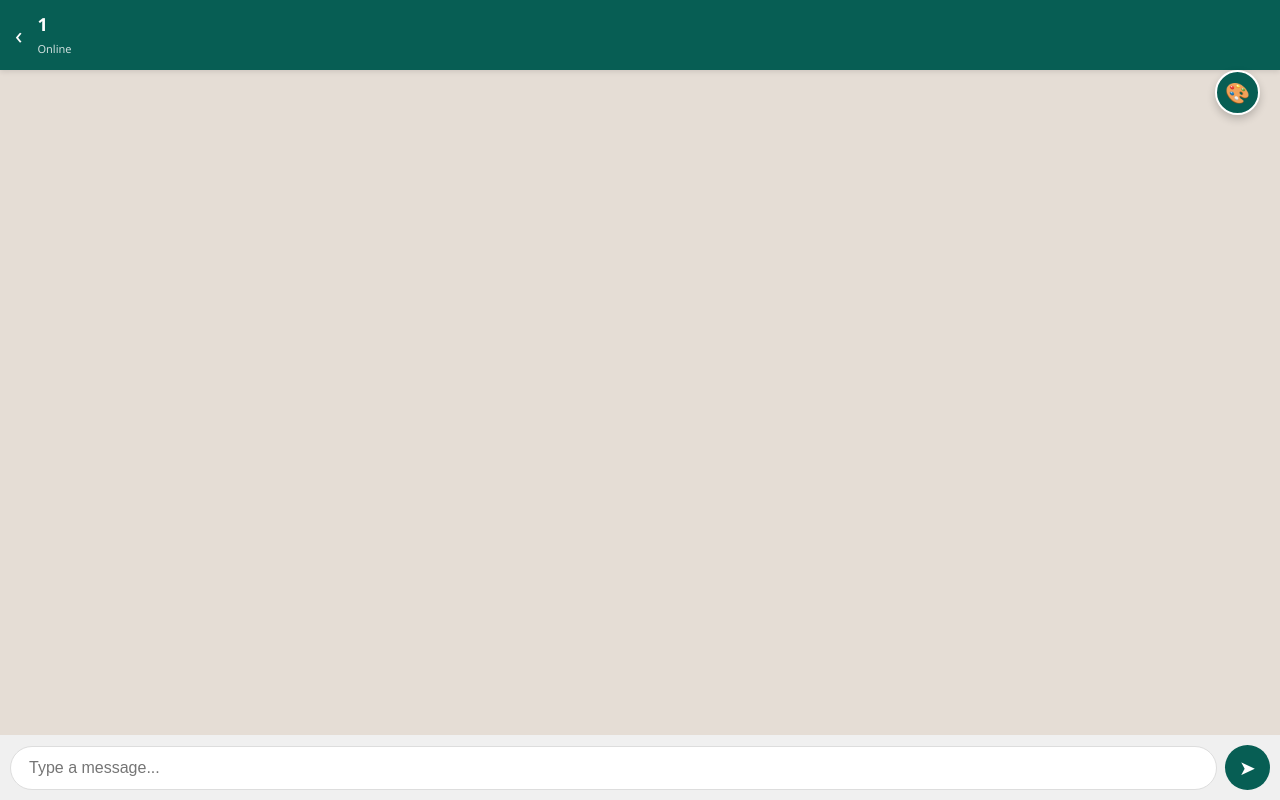
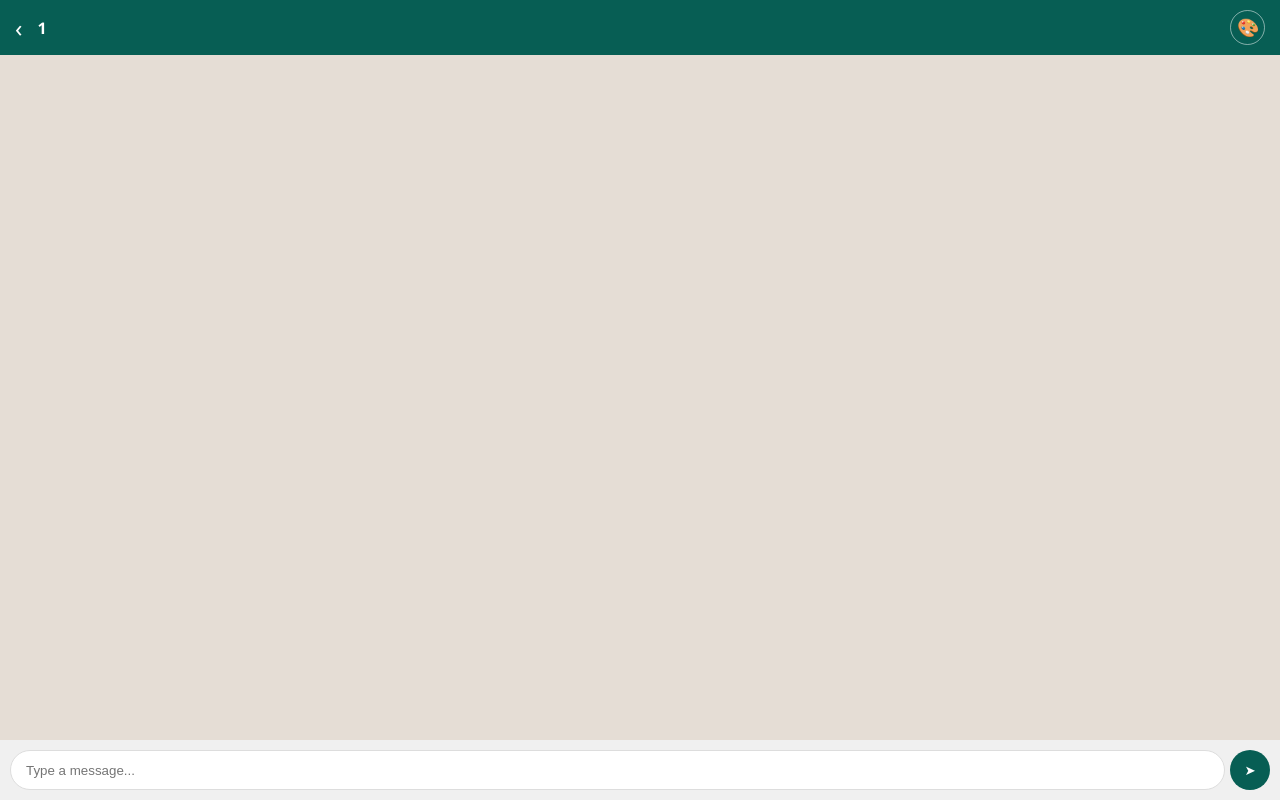
Before and after one commit to amanupadhy480-josh/Chat-Portal, a Flask app: page /chat/1 in a window 1280 px wide. Run offline with Flask 3, Linux system fonts and the light colour scheme; the visitor is signed in with stand-in values (Sample User, id 1); data that the repository does not hold is empty; some libraries are stand-ins or nearby versions.

Commit message:
Update index.html

```diff
--- a/templates/index.html
+++ b/templates/index.html
@@ -6,46 +6,41 @@
     <script src="https://cdnjs.cloudflare.com/ajax/libs/socket.io/4.0.1/socket.io.js"></script>
     <style>
         :root { --bg: #e5ddd5; --header: #075e54; --sent: #dcf8c6; }
-        body { font-family: 'Segoe UI', Tahoma, sans-serif; margin: 0; background: var(--bg); display: flex; flex-direction: column; height: 100vh; transition: 0.3s; }
+        body { font-family: 'Segoe UI', sans-serif; margin: 0; background: var(--bg); display: flex; flex-direction: column; height: 100vh; }
 
-        .header { background: var(--header); color: white; padding: 12px 15px; display: flex; align-items: center; box-shadow: 0 2px 5px rgba(0,0,0,0.1); position: sticky; top: 0; z-index: 10; }
-        .back-btn { text-decoration: none; color: white; font-size: 24px; margin-right: 15px; line-height: 1; }
+        /* Header Fix: Theme button inside header */
+        .header { background: var(--header); color: white; padding: 10px 15px; display: flex; align-items: center; justify-content: space-between; position: sticky; top: 0; z-index: 100; }
+        .header-left { display: flex; align-items: center; }
+        .back-btn { text-decoration: none; color: white; font-size: 24px; margin-right: 15px; }
+
+        .theme-btn { background: none; border: 1px solid rgba(255,255,255,0.5); color: white; border-radius: 50%; width: 35px; height: 35px; cursor: pointer; font-size: 18px; }
+        .theme-options { display: none; position: absolute; top: 55px; right: 10px; background: white; border-radius: 8px; box-shadow: 0 4px 12px rgba(0,0,0,0.2); overflow: hidden; }
+        .theme-opt { padding: 10px 20px; cursor: pointer; color: black; font-size: 14px; border-bottom: 1px solid #eee; }
 
         #messages { flex: 1; overflow-y: auto; padding: 15px; display: flex; flex-direction: column; list-style: none; margin: 0; }
+        .msg { padding: 8px 12px; margin: 5px 0; border-radius: 10px; max-width: 80%; font-size: 15px; position: relative; }
+        .sent { background: var(--sent); align-self: flex-end; }
+        .received { background: white; align-self: flex-start; }
+        .time { font-size: 10px; color: #666; display: block; text-align: right; margin-top: 3px; }
 
-        .msg { padding: 8px 12px; margin: 4px 0; border-radius: 10px; max-width: 75%; position: relative; font-size: 15px; line-height: 1.4; box-shadow: 0 1px 1px rgba(0,0,0,0.1); }
-        .received { background: white; align-self: flex-start; border-top-left-radius: 0; }
-        .sent { background: var(--sent); align-self: flex-end; border-top-right-radius: 0; }
-
-        .time { font-size: 9px; color: #666; display: block; text-align: right; margin-top: 4px; }
-
-        #form { display: flex; padding: 10px; background: #f0f0f0; align-items: center; }
-        #input { flex: 1; border-radius: 25px; border: 1px solid #ddd; padding: 12px 18px; outline: none; font-size: 16px; }
-
-        /* Floating Theme Menu */
-        .theme-container { position: fixed; top: 70px; right: 20px; z-index: 100; }
-        .theme-btn { background: var(--header); color: white; width: 45px; height: 45px; border-radius: 50%; border: 2px solid white; cursor: pointer; font-size: 20px; box-shadow: 0 4px 8px rgba(0,0,0,0.2); }
-        .theme-options { display: none; background: white; margin-top: 10px; border-radius: 12px; box-shadow: 0 8px 16px rgba(0,0,0,0.2); overflow: hidden; min-width: 100px; }
-        .theme-opt { padding: 12px; cursor: pointer; border-bottom: 1px solid #eee; font-size: 13px; text-align: center; font-weight: 500; }
-        .theme-opt:hover { background: #f5f5f5; }
+        #form { display: flex; padding: 10px; background: #f0f0f0; }
+        #input { flex: 1; border-radius: 20px; border: 1px solid #ddd; padding: 10px 15px; outline: none; }
+        #send-btn { background: var(--header); color: white; border: none; border-radius: 50%; width: 40px; height: 40px; margin-left: 5px; cursor: pointer; }
     </style>
 </head>
 <body>
     <div class="header">
+        <div class="header-left">
             <a href="/" class="back-btn">‹</a>
+            <strong>{{ recipient }}</strong>
+        </div>
         <div>
-            <strong style="font-size: 18px;">{{ recipient }}</strong><br>
-            <small style="font-size: 11px; opacity: 0.8;">Online</small>
-        </div>
-    </div>
-
-    <div class="theme-container">
             <button class="theme-btn" onclick="toggleThemes()">🎨</button>
             <div id="themeList" class="theme-options">
                 <div class="theme-opt" onclick="setTheme('#e5ddd5', '#075e54', '#dcf8c6')">Default</div>
                 <div class="theme-opt" onclick="setTheme('#ffffff', '#124076', '#AAC4FF')">Sky Blue</div>
-            <div class="theme-opt" onclick="setTheme('#fce4ec', '#880e4f', '#f48fb1')">Pink</div>
                 <div class="theme-opt" onclick="setTheme('#121212', '#1f1f1f', '#333')">Dark</div>
+            </div>
         </div>
     </div>
 
@@ -60,7 +55,7 @@
 
     <form id="form">
         <input id="input" autocomplete="off" placeholder="Type a message..." required />
-        <button type="submit" style="background: var(--header); color: white; border: none; border-radius: 50%; width: 45px; height: 45px; margin-left: 8px; cursor: pointer; font-size: 20px;">➤</button>
+        <button id="send-btn" type="submit">➤</button>
     </form>
 
     <script>
@@ -78,7 +73,7 @@
             document.documentElement.style.setProperty('--header', header);
             document.documentElement.style.setProperty('--sent', sent);
             localStorage.setItem('chat-theme', JSON.stringify({bg, header, sent}));
-            toggleThemes();
+            document.getElementById('themeList').style.display = 'none';
         }
 
         var saved = JSON.parse(localStorage.getItem('chat-theme'));
@@ -94,6 +89,7 @@
         });
 
         socket.on('new_msg', function(data) {
+            if((data.sender === me && data.recipient === recipient) || (data.sender === recipient)) {
                 var item = document.createElement('li');
                 item.classList.add('msg');
                 item.classList.add(data.sender === me ? 'sent' : 'received');
@@ -101,6 +97,7 @@
                 document.getElementById('messages').appendChild(item);
                 var msgDiv = document.getElementById('messages');
                 msgDiv.scrollTop = msgDiv.scrollHeight;
+            }
         });
     </script>
 </body>
```
Lines whose indentation alone changed are shown as unchanged.
